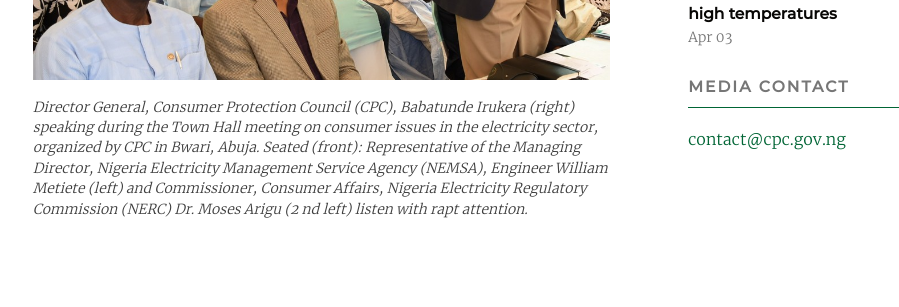
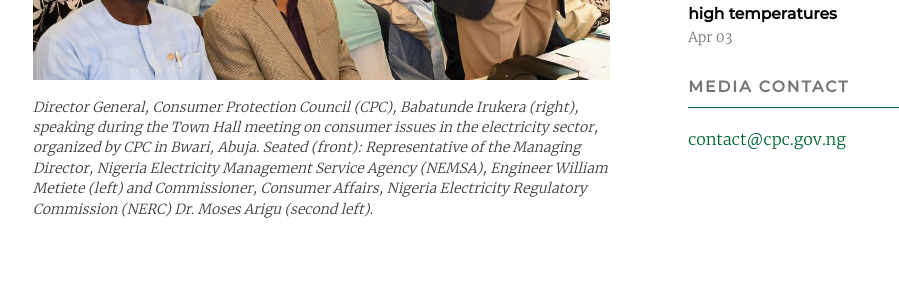
Before and after one commit to psybuglite/cpc-website, a Jekyll site: the page built from _events/meeting-in-townhall.md, in a window 1280 px wide and 900 px high, scrolled down 554 px. Shown: the part 162-469 px from the top of the window, without its empty margins (113-1012 px from the left). Built offline with Jekyll 4.4.1, drawn with Linux system fonts in a browser that asks for light colours.

Commit message:
Updated Meeting In Townhall

```diff
--- a/_events/meeting-in-townhall.md
+++ b/_events/meeting-in-townhall.md
@@ -1,18 +1,16 @@
 ---
 title: Any electricity distribution company that undermines consumer rights violates
   the law – CPC
-date: 2018-03-24 00:00:00 +01:00
+date: 2018-03-23 12:00:00 -11:00
+event_date: 2018-03-24 00:00:00 -11:00
+image: "/uploads/townhall-01.jpg"
 event_number: 2
-event_date: '2018-03-24'
-event_time: ''
-event_venue: ''
-caption: 'Director General, Consumer Protection Council (CPC), Babatunde Irukera (right)
+caption: 'Director General, Consumer Protection Council (CPC), Babatunde Irukera (right),
   speaking during the Town Hall meeting on consumer issues in the electricity sector,
   organized by CPC in Bwari, Abuja. Seated (front): Representative of the Managing
   Director, Nigeria Electricity Management Service Agency (NEMSA), Engineer William
   Metiete (left) and Commissioner, Consumer Affairs, Nigeria Electricity Regulatory
-  Commission (NERC) Dr. Moses Arigu (2 nd left) listen with rapt attention.'
-image: "/uploads/townhall-01.jpg"
+  Commission (NERC) Dr. Moses Arigu (second left).'
 ---
 
 The Director-General, Consumer Protection Council (CPC), Babatunde Irukera, has said any electricity distribution company that abuses the rights of consumers violates the law.
```
